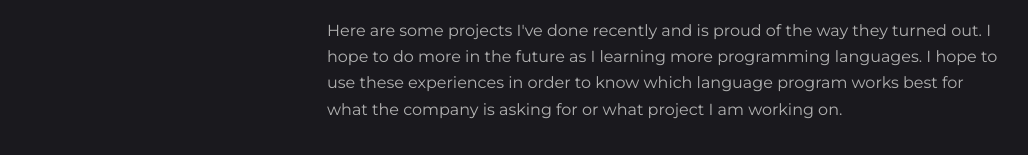
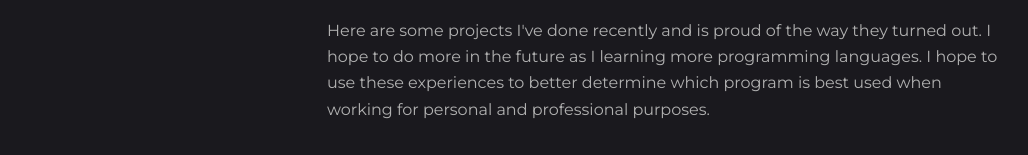
Before and after one commit to aheartyou88/aheartyou88.github.io, a plain HTML site: page projects.html in a window 1280 px wide. Shown: the part 645-800 px from the top of the page, without its empty margins (28-1056 px from the left). Drawn offline with nearby package versions, Linux system fonts and the light colour scheme; files whose address does not match are found by name.

Commit message:
editing words in paragraph

```diff
--- a/projects.html
+++ b/projects.html
@@ -182,8 +182,8 @@
                 Projects
               </h1>
               <p>
-                Here are some projects I've done recently and is proud of the way they turned out. I hope to do more in the future as I learning more programming languages. I hope to use these experiences
-                in order to know which language program works best for what the company is asking for or what project I am working on.
+                Here are some projects I've done recently and is proud of the way they turned out. I hope to do more in the future as I learning more programming languages.
+                I hope to use these experiences to better determine which program is best used when working for personal and professional purposes.
               </p>
               <div class="card-body px-0"></div>
               <a href="shecodes.html" class="btn btn-primary"
```
Also changed, not shown: blog-coding.html (+1 -1 lines).
